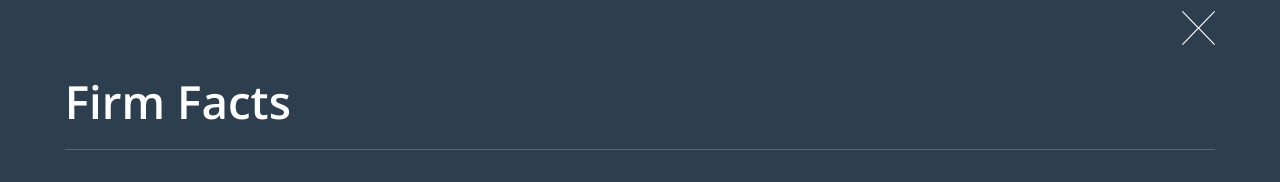
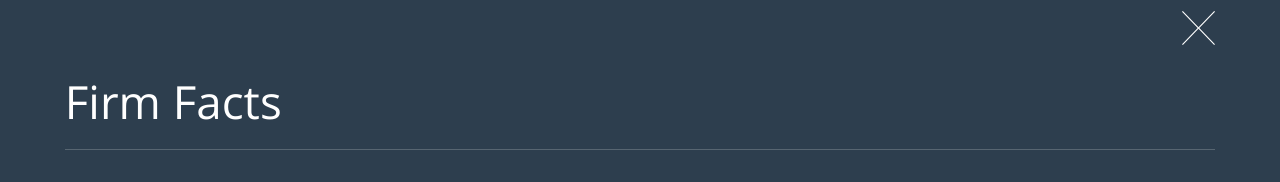
Before and after one commit to leandrofc/styling-challenge, a React (Vite) app: page / in a window 1280 px wide. Shown: the part 127-309 px from the top of the page. Built offline with nearby package versions, Linux system fonts and the light colour scheme.

Commit message:
feat: adjust font weight in the title of the FirmFacts component

```diff
--- a/src/components/FirmFacts/FirmFacts.module.scss
+++ b/src/components/FirmFacts/FirmFacts.module.scss
@@ -29,6 +29,7 @@
         color: colors.$light-color;
         width: 100%;
         max-width: 1680px;
+        font-weight: 400;
     }
 
     &__line {
```
